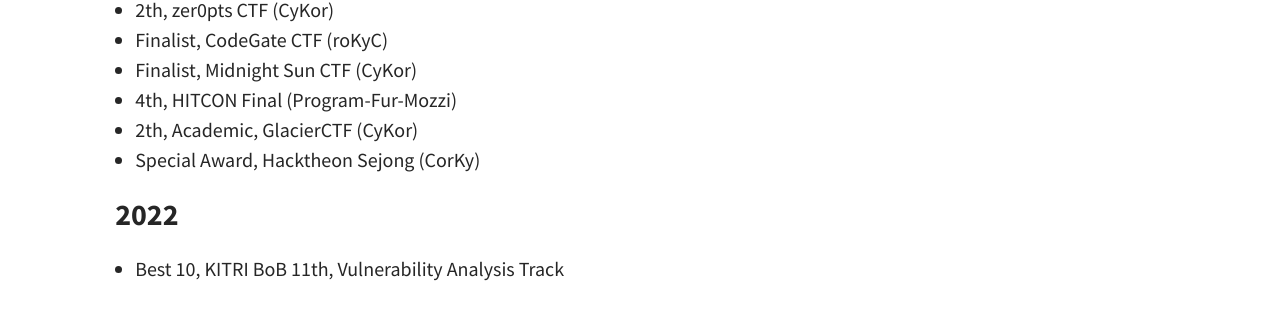
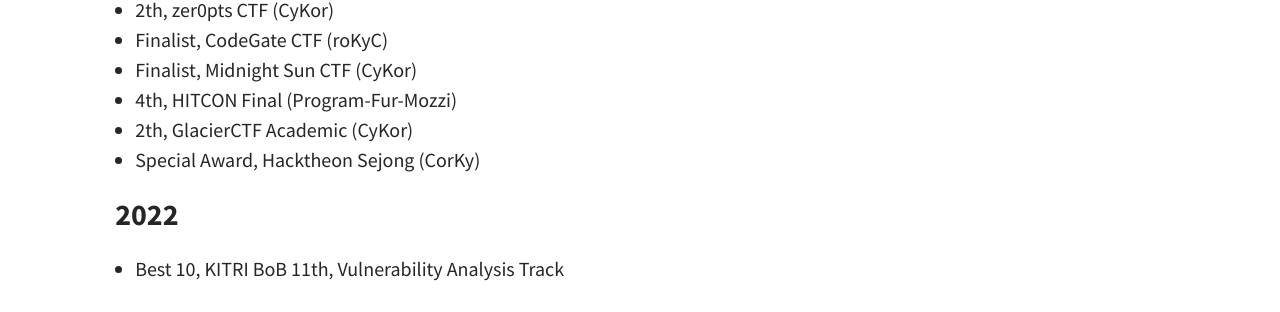
Before and after one commit to hareh4ru/hareh4ru.github.io, a Jekyll site: the page built from pages/about.md, in a window 1280 px wide. Shown: the part 1223-1535 px from the top of the page. Built offline with Jekyll 4.4.1, drawn with Linux system fonts in a browser that asks for light colours; a script that is not in the unit is left out.

```diff
--- a/pages/about.md
+++ b/pages/about.md
@@ -34,7 +34,7 @@ published: true
 - Finalist, CodeGate CTF (roKyC)
 - Finalist, Midnight Sun CTF (CyKor)
 - 4th, HITCON Final (Program-Fur-Mozzi)
-- 2th, Academic, GlacierCTF (CyKor)
+- 2th, GlacierCTF Academic (CyKor)
 - Special Award, Hacktheon Sejong (CorKy)
 
 ### 2022
```
